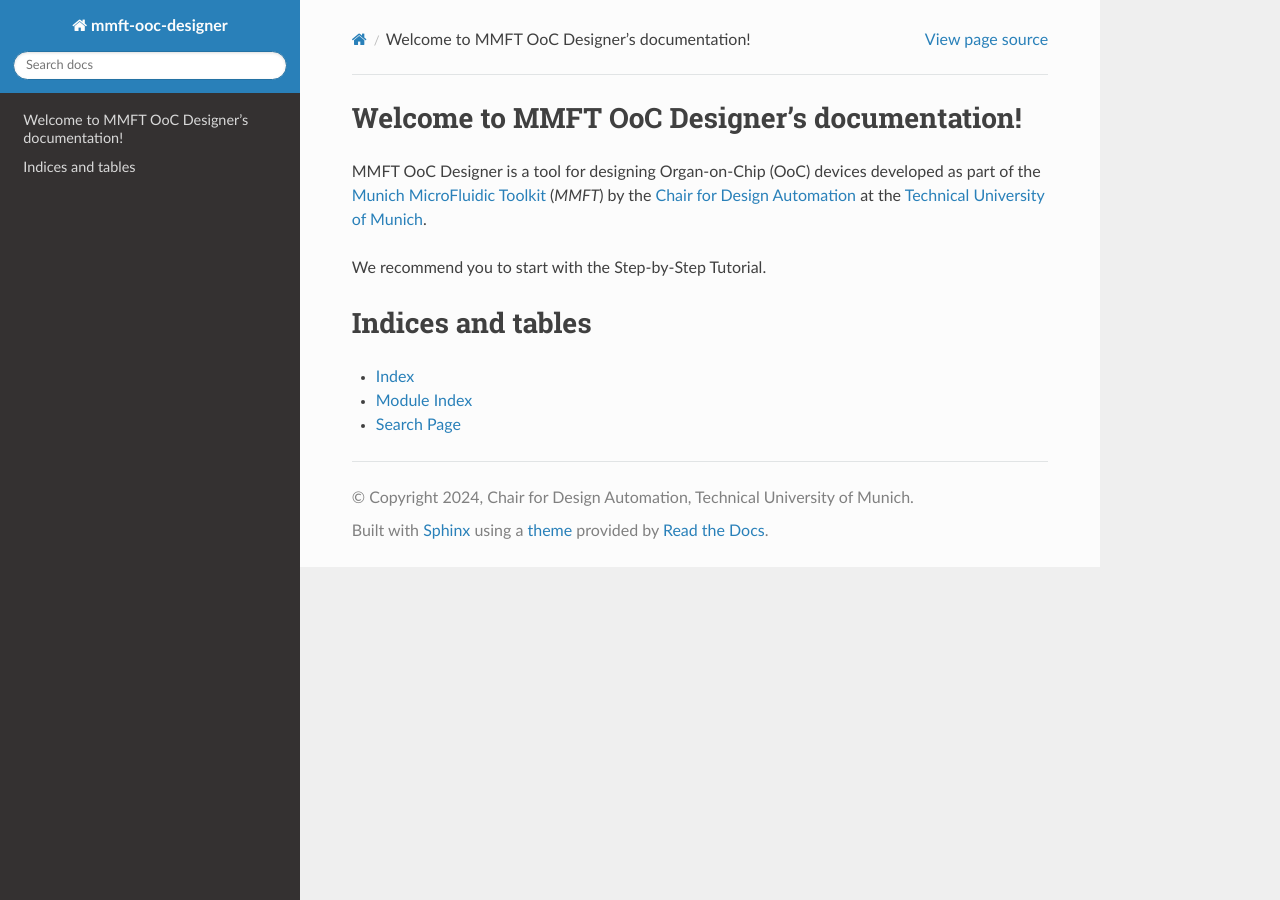
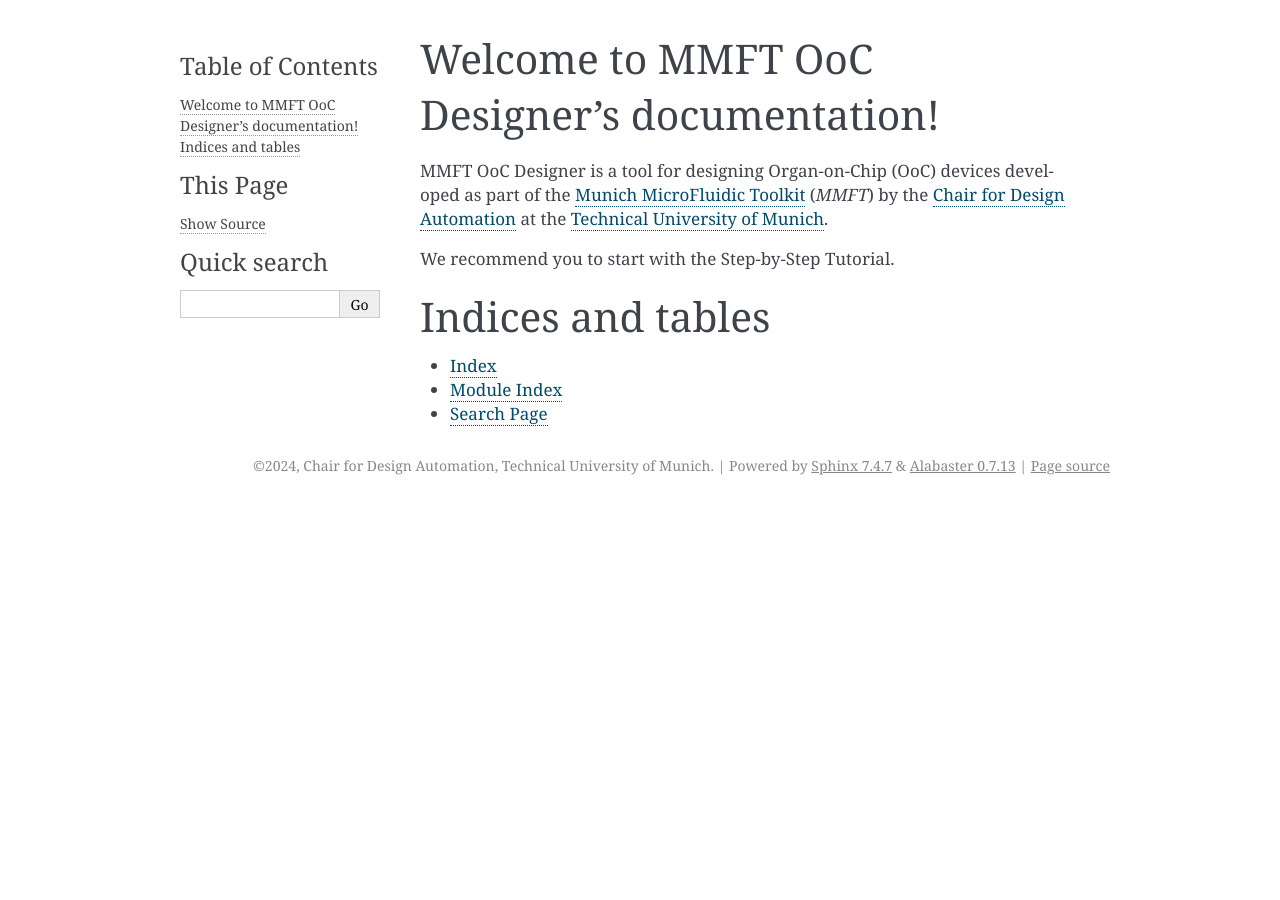
Before and after one commit to cda-tum/mmft-ooc-designer, a Sphinx documentation site: the page built from docs/index.rst, in a window 1280 px wide. Built offline with Sphinx 7.4.7, drawn with Linux system fonts in a browser that asks for light colours; pages that are not in the unit, such as notebooks, are missing from menus.

Commit message:
Update conf.py

```diff
--- a/docs/conf.py
+++ b/docs/conf.py
@@ -55,7 +55,7 @@
 
 # -- Options for HTML output -------------------------------------------------
 
-html_theme = "sphinx_rtd_theme"
+html_theme = 'alabaster'
 html_static_path = ["_static"]
 html_theme_options = {
     "light_logo": "mmft_light.png",
```
